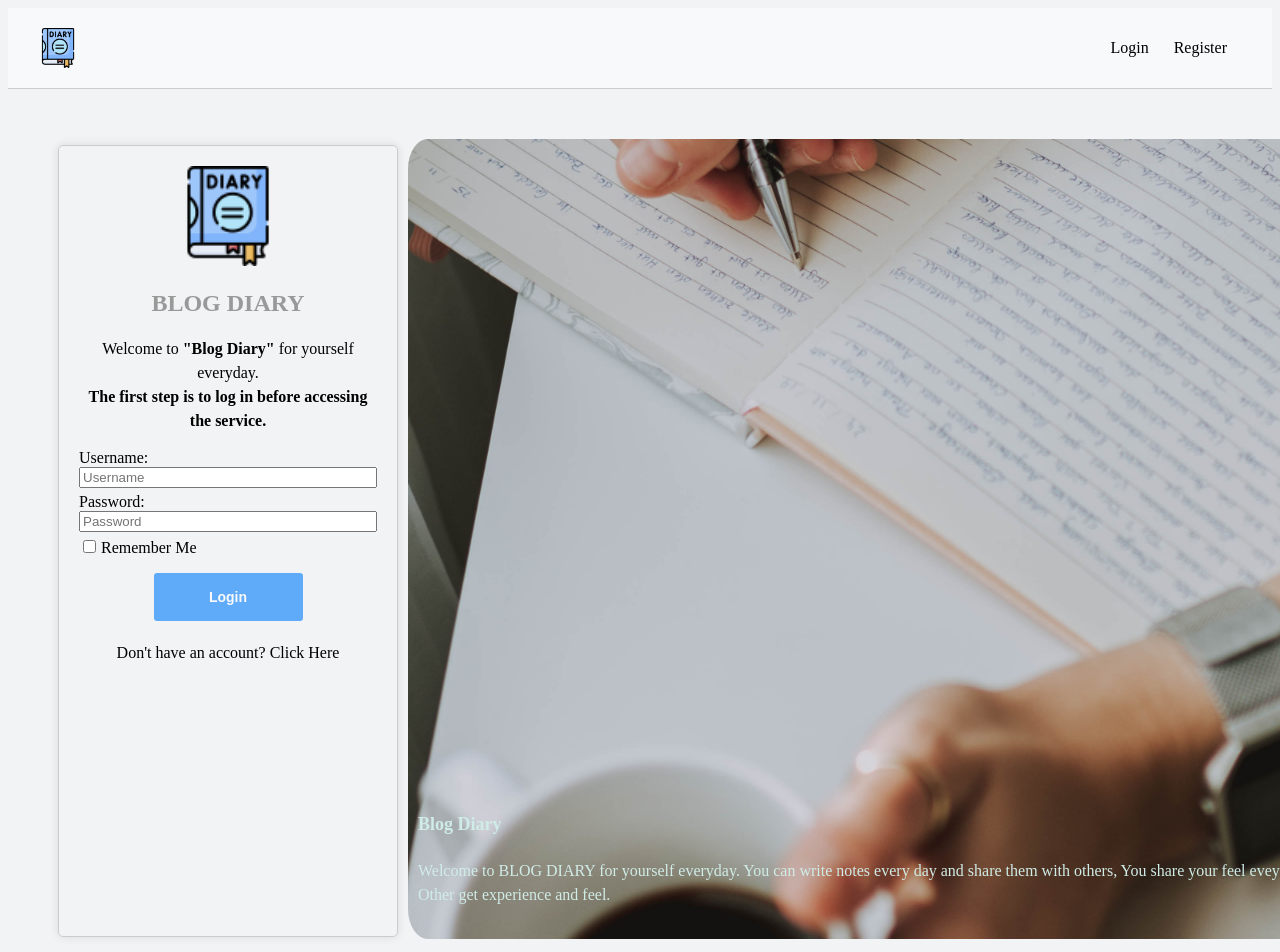
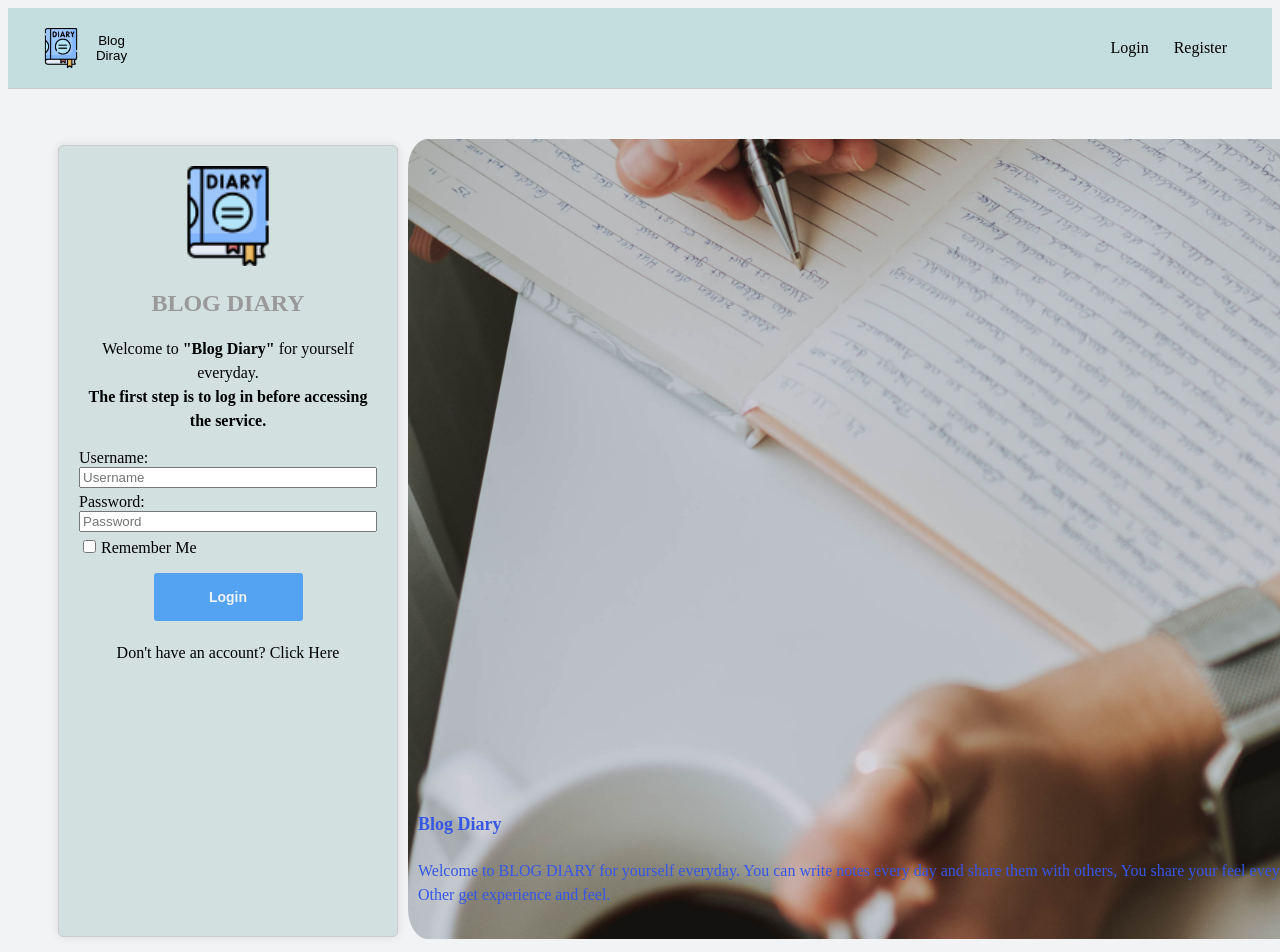
Before and after one commit to Thongek-wpm/social-web-app, a Vue app: page /LoginPage in a window 1280 px wide. Shown: the top 952 px of the page. Built offline with nearby package versions, Linux system fonts and the light colour scheme.

Commit message:
commit updata

```diff
--- a/src/components/ItemRightImg.vue
+++ b/src/components/ItemRightImg.vue
@@ -41,6 +41,6 @@ export default {
   padding: 20px;
   border-radius: 10px;
   font-size: 18px;
-  color: #d0ece7;
+  color: #3656e6;
 }
 </style>
--- a/src/components/NavigationGusst.vue
+++ b/src/components/NavigationGusst.vue
@@ -3,6 +3,7 @@
     <div class="logo-button">
       <button class="logo-button">
         <img src="@/assets/diary.png" alt="logo" />
+        <div class="nav-link">Blog Diray</div>
       </button>
     </div>
     <ul class="nav">
@@ -20,7 +21,7 @@
 <style scoped>
 /* สไตล์สำหรับ Navigation Bar */
 .navbar {
-  background-color: #f8f9fa;
+  background-color: #b4d6d8bb;
   padding: 10px 20px;
   border-bottom: 1px solid #ccc;
   display: flex;
@@ -69,6 +70,7 @@
   cursor: pointer;
   display: flex;
   align-items: center;
+  padding-left: 1%;
 }
 .logo-button img {
   height: 40px;
--- a/src/views/LoginPage.vue
+++ b/src/views/LoginPage.vue
@@ -10,7 +10,8 @@
             <p>
               Welcome to <strong>"Blog Diary"</strong> for yourself everyday.
               <strong
-                ><br />The first step is to log in before accessing the service.</strong
+                ><br />The first step is to log in before accessing the
+                service.</strong
               >
             </p>
           </div>
@@ -87,7 +88,10 @@ export default {
   methods: {
     login() {
       // ตรวจสอบรายละเอียดการเข้าสู่ระบบ และทำการเรียก API สำหรับการตรวจสอบ
-      if (this.username === "your_username" && this.password === "your_password") {
+      if (
+        this.username === "your_username" &&
+        this.password === "your_password"
+      ) {
         // ส่งผู้ใช้ไปยังหน้าหลังเข้าสู่ระบบ
         this.$router.push("/dashboard");
 
@@ -132,6 +136,7 @@ export default {
 
 .content-container {
   max-width: 400px;
+  background-color: #d3e0e0;
   padding: 20px;
   height: 750px;
   border-radius: 5px;
```
